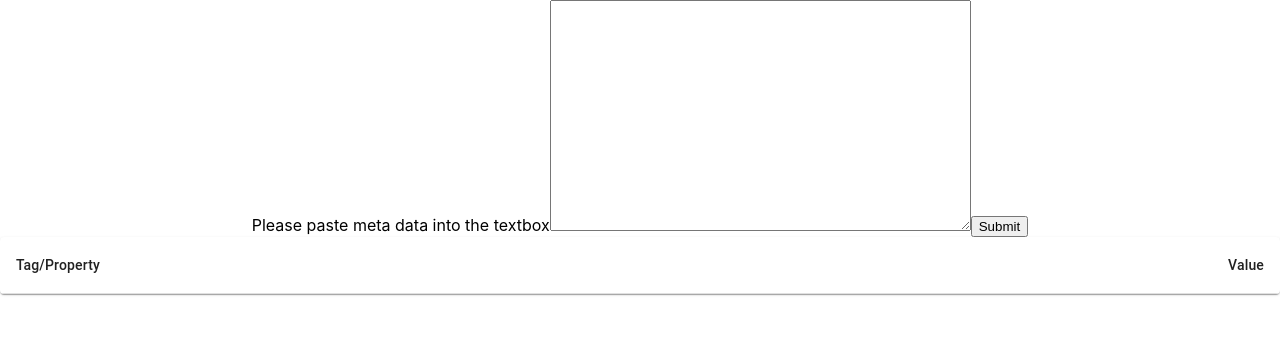
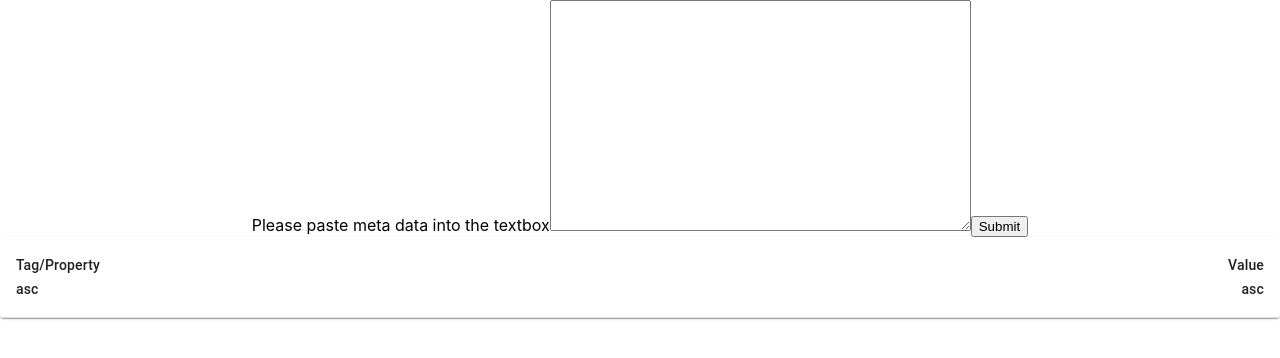
Before and after one commit to Jherrera1234/RedShelf_MetaAssessment, a React (Create React App) app in the folder rs_assessment/: page / in a window 1280 px wide. Shown: the top 358 px of the page. Built offline with nearby package versions, Linux system fonts and the light colour scheme.

Commit message:
user can now see that their list is in ascending and descending order

```diff
--- a/rs_assessment/package.json
+++ b/rs_assessment/package.json
@@ -14,6 +14,7 @@
     "react-dom": "^17.0.2",
     "react-router-dom": "^6.2.1",
     "react-scripts": "5.0.0",
+    "react-test-renderer": "^17.0.2",
     "web-vitals": "^2.1.4"
   },
   "scripts": {
@@ -39,5 +40,8 @@
       "last 1 firefox version",
       "last 1 safari version"
     ]
+  },
+  "devDependencies": {
+    "jest": "^27.5.1"
   }
 }
--- a/rs_assessment/src/App.js
+++ b/rs_assessment/src/App.js
@@ -16,6 +16,8 @@ function App() {
   const [metaData, setMetaData] = useState()
   const [order, setOrder] = useState('asc')
   const [combinedInfo, setCombinedInfo] = useState([])
+  const [tagDisplay, setTagDisplay] = useState('asc')
+  const [contentDisplay, setContentDisplay] = useState('asc')
 
 
 
@@ -51,6 +53,7 @@ function App() {
     string = string.replace('"' + newContent + '"', '')
     return [newContent, string]
   }
+
   const getTagEPUB3 = (stri) => {
     const match = 'rel=';
     const match2 = 'property='
@@ -231,6 +234,7 @@ function App() {
           return 0;
         })
         setCombinedInfo(info)
+        setTagDisplay('dsc')
       } else {
         let info = combinedInfo
         info = info.sort(function (a, b) {
@@ -247,6 +251,7 @@ function App() {
           return 0;
         })
         setCombinedInfo(info)
+        setTagDisplay('asc')
       }
     } else {
 
@@ -266,6 +271,7 @@ function App() {
           return 0;
         })
         setCombinedInfo(info)
+        setContentDisplay('dsc')
       } else {
         let info = combinedInfo
         info = info.sort(function (a, b) {
@@ -282,6 +288,7 @@ function App() {
           return 0;
         })
         setCombinedInfo(info)
+        setContentDisplay('asc')
       }
     }
   }
@@ -307,8 +314,8 @@ function App() {
         <Table sx={{ minWidth: 650 }} aria-label='simple table'>
           <TableHead>
             <TableRow>
-              <TableCell ><div onClick={() => { handleClick('Tag/Property') }}>Tag/Property</div></TableCell>
-              <TableCell align='right' ><div onClick={() => { handleClick('Value') }}>Value</div></TableCell>
+              <TableCell ><div onClick={() => { handleClick('Tag/Property') }}>Tag/Property <div>{tagDisplay}</div></div></TableCell>
+              <TableCell align='right' ><div onClick={() => { handleClick('Value') }}>Value <div>{contentDisplay}</div></div></TableCell>
             </TableRow>
           </TableHead>
           <TableBody>
```
Also changed, not shown: 1 other file (tests, documents, lock files or other folders).
